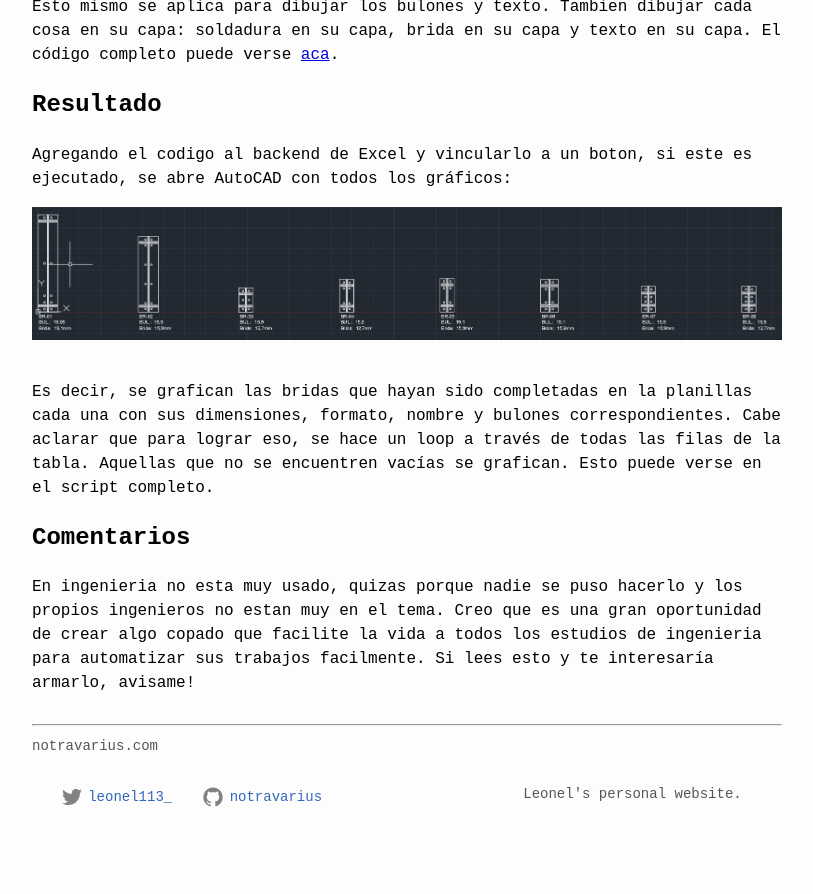
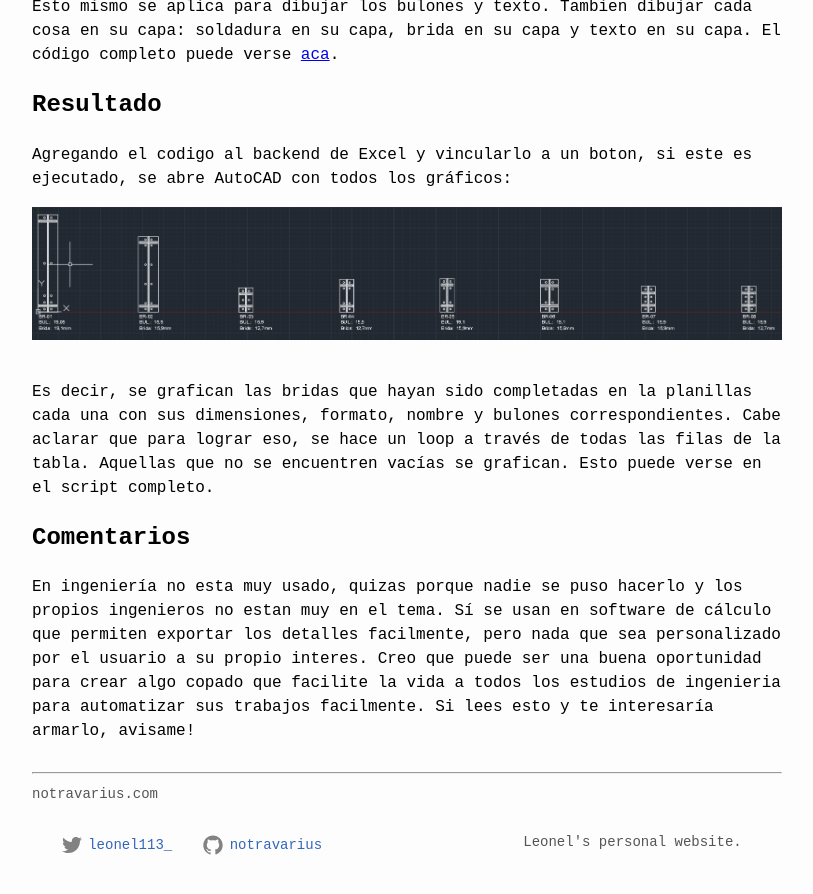
Before and after one commit to leonelBianchi/lebianchi.github.io, a Jekyll site: the page built from _posts/2021-09-19-excel-to-cad.md, in a window 1280 px wide and 900 px high, scrolled down 2398 px. Shown: the top 894 px of the window, without its empty margins (233-1046 px from the left). Built offline with Jekyll 4.4.1, drawn with Linux system fonts in a browser that asks for light colours; before the commit the page ends 3250 px from its top, so only the background shows below that; some of the changed text lies outside the part shown.

Commit message:
brida_style

```diff
--- a/_posts/2021-09-19-excel-to-cad.md
+++ b/_posts/2021-09-19-excel-to-cad.md
@@ -68,4 +68,4 @@ Es decir, se grafican las bridas que hayan sido completadas en la planillas cada
 
 ## Comentarios
 
-En ingenieria no esta muy usado, quizas porque nadie se puso hacerlo y los propios ingenieros no estan muy en el tema. Creo que es una gran oportunidad de crear algo copado que facilite la vida a todos los estudios de ingenieria para automatizar sus trabajos facilmente. Si lees esto y te interesaría armarlo, avisame!
+En ingeniería no esta muy usado, quizas porque nadie se puso hacerlo y los propios ingenieros no estan muy en el tema. Sí se usan en software de cálculo que permiten exportar los detalles facilmente, pero nada que sea personalizado por el usuario a su propio interes. Creo que puede ser una buena oportunidad para crear algo copado que facilite la vida a todos los estudios de ingenieria para automatizar sus trabajos facilmente. Si lees esto y te interesaría armarlo, avisame!
```
Also changed, not shown: other parts of _posts/2021-09-19-excel-to-cad.md (+1 -1 lines).
